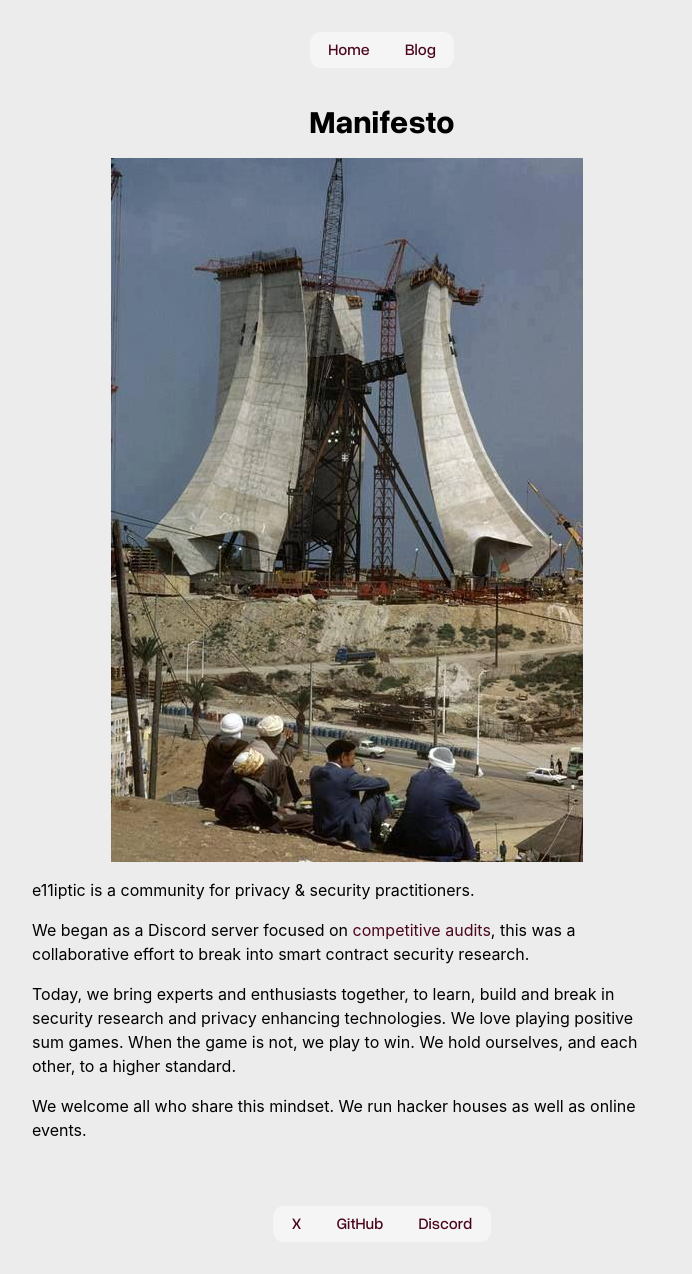
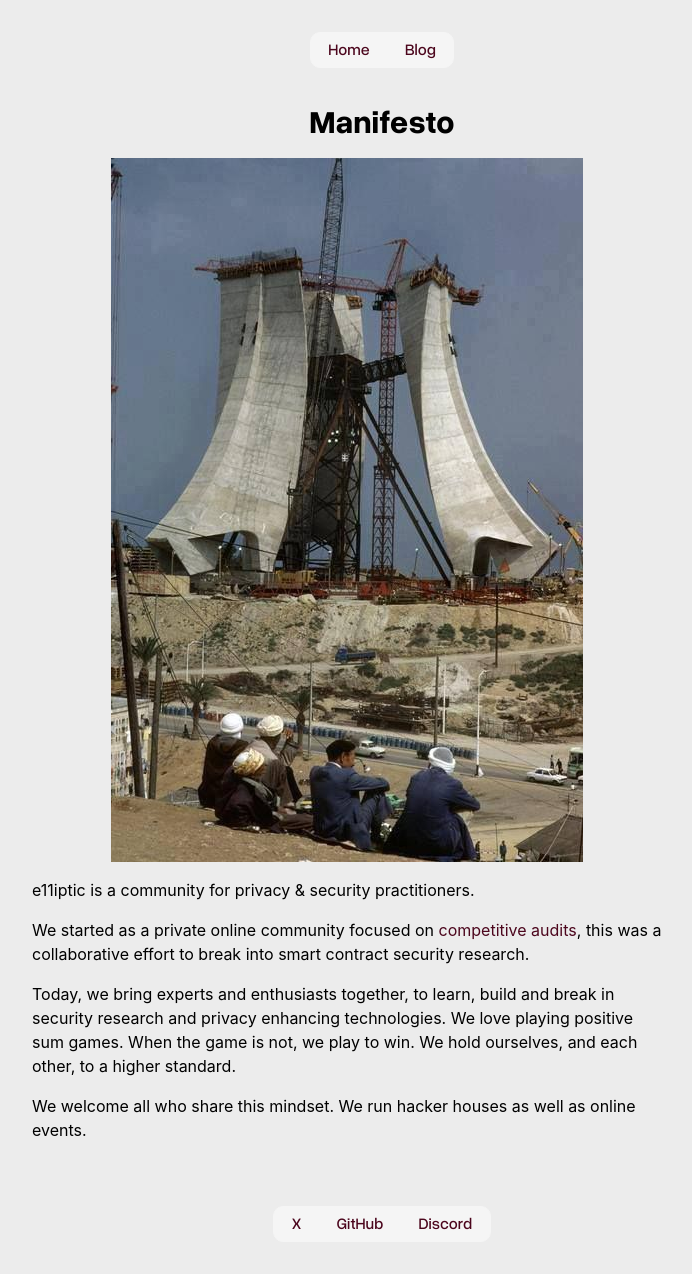
Before and after one commit to e11iptic/e11iptic.github.io, a Jekyll site: the page built from _posts/2025-11-02-Manifesto.md, in a window 1280 px wide. Shown: the whole page, without its empty margins (258-950 px from the left). Built offline with Jekyll 4.4.1, drawn with Linux system fonts in a browser that asks for light colours; some web fonts are replaced.

Commit message:
Update manifesto

```diff
--- a/_posts/2025-11-02-Manifesto.md
+++ b/_posts/2025-11-02-Manifesto.md
@@ -8,7 +8,7 @@
 
 e11iptic is a community for privacy & security practitioners.
 
-We began as a Discord server focused on [competitive audits](https://support.cyfrin.io/en/articles/10059182-what-is-a-competitive-audit), this was a collaborative effort to break into smart contract security research.
+We started as a private online community focused on [competitive audits](https://support.cyfrin.io/en/articles/10059182-what-is-a-competitive-audit), this was a collaborative effort to break into smart contract security research.
 
 Today, we bring experts and enthusiasts together, to learn, build and break in security research and privacy enhancing technologies. We love playing positive sum games. When the game is not, we play to win. We hold ourselves, and each other, to a higher standard.
 
```
